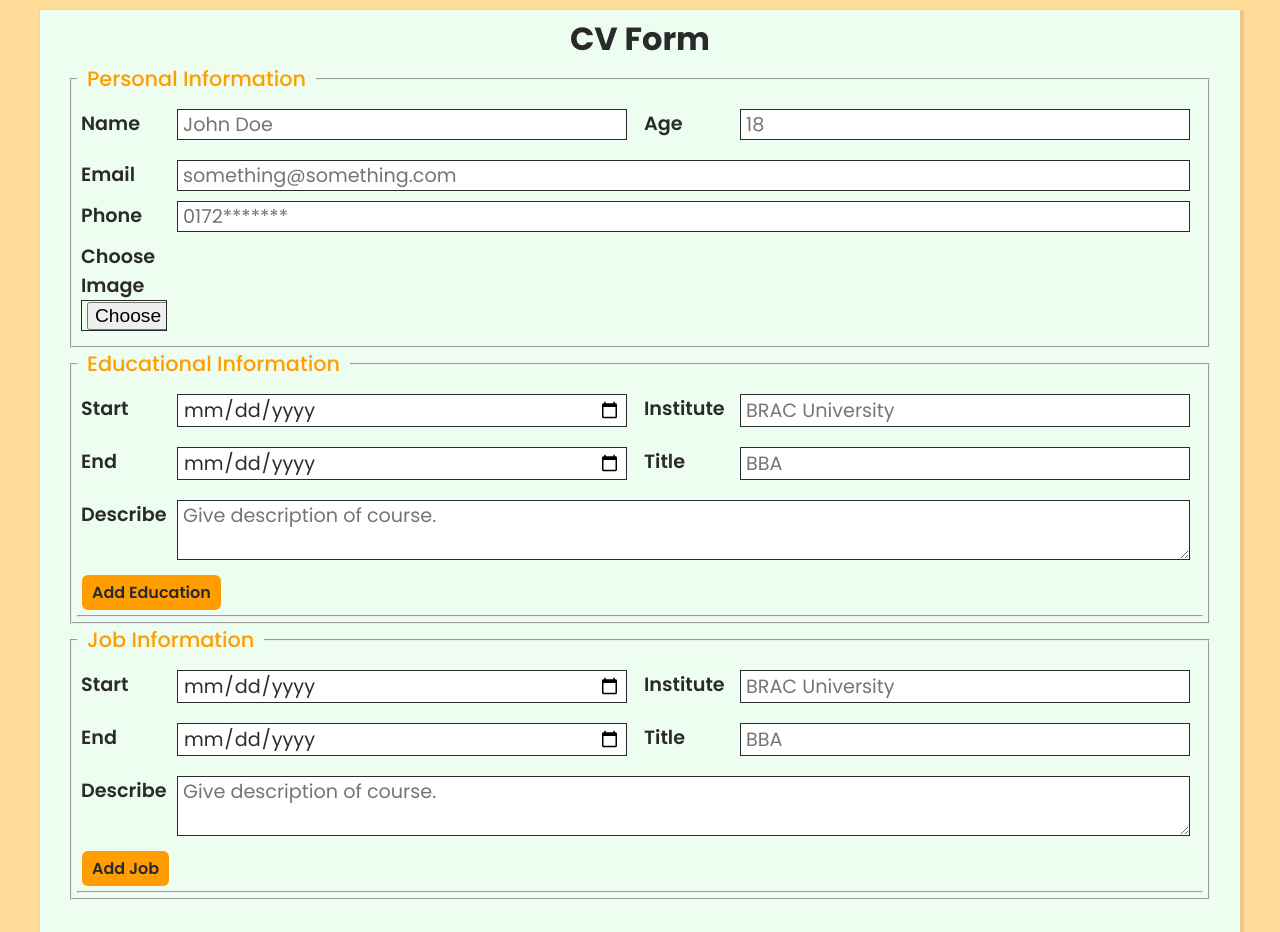
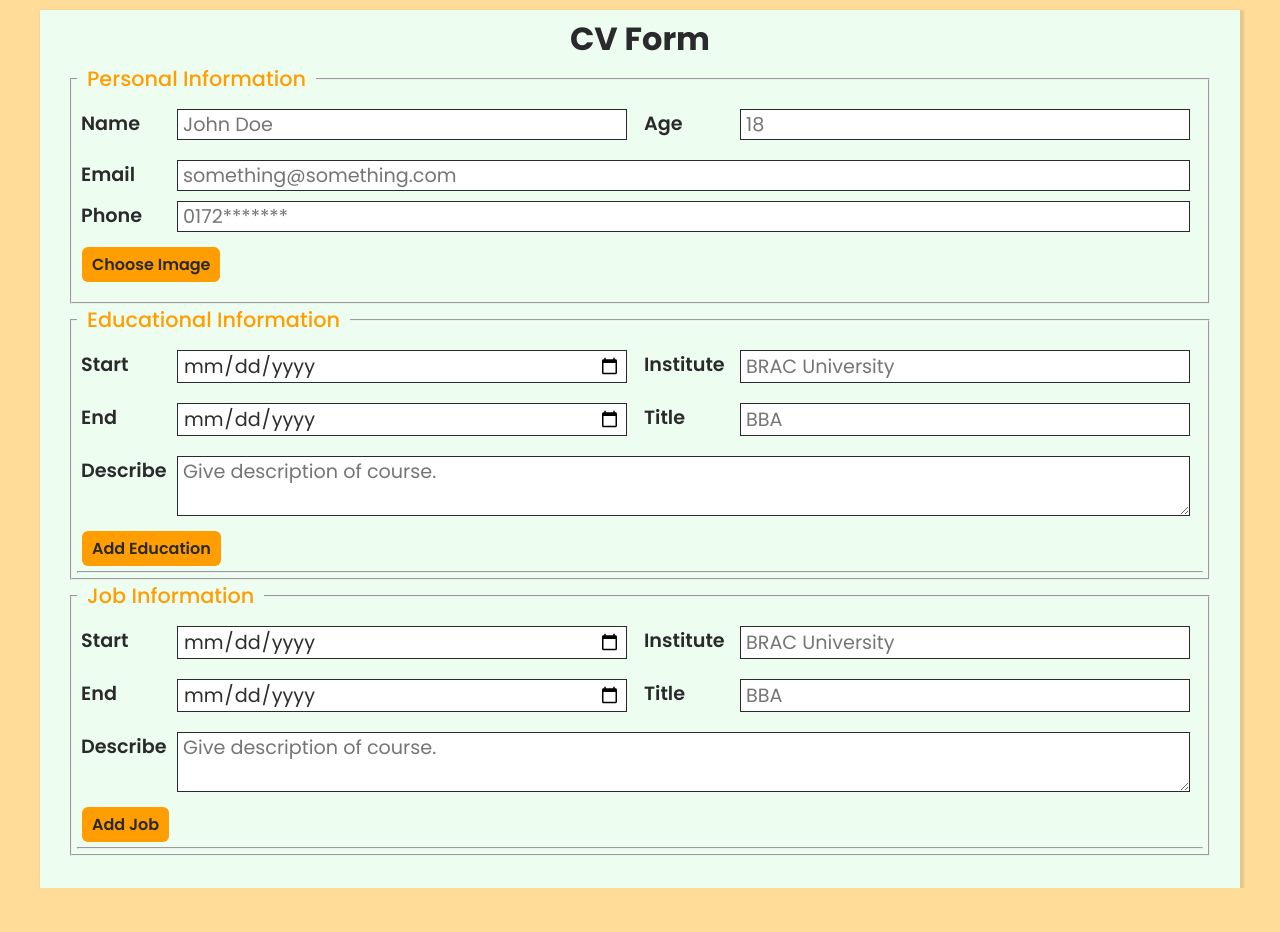
Before and after one commit to adnansyed101/CVCreator, a React (Vite) app: page / in a window 1280 px wide. After the commit the page ends 888 px from the top, so only its background shows below. Built offline with nearby package versions, Linux system fonts and the light colour scheme.

Commit message:
add styling for img input

```diff
--- a/src/index.css
+++ b/src/index.css
@@ -67,6 +67,14 @@ textarea {
   color: var(--secondary-text-color);
 }
 
+input[type="file"] {
+  display: none;
+}
+
+.customInput {
+  width: auto;
+}
+
 .control {
   display: flex;
   margin: 10px 0;
@@ -82,7 +90,8 @@ textarea {
 }
 
 .addBtn,
-.removeBtn {
+.removeBtn,
+.customInput {
   outline: none;
   padding: 5px 10px;
   margin: 5px;
@@ -90,15 +99,18 @@ textarea {
   font-size: 1rem;
   border: none;
   border-radius: 6px;
+  cursor: pointer;
 }
 
 .addBtn:hover,
-.removeBtn:hover {
+.removeBtn:hover,
+.customInput:hover {
   transform: scale(1.05);
   transition: cubic-bezier(0.075, 0.82, 0.165, 1);
 }
 
-.addBtn {
+.addBtn,
+.customInput {
   background-color: var(--primary-color);
   color: var(--secondary-color);
 }
```
